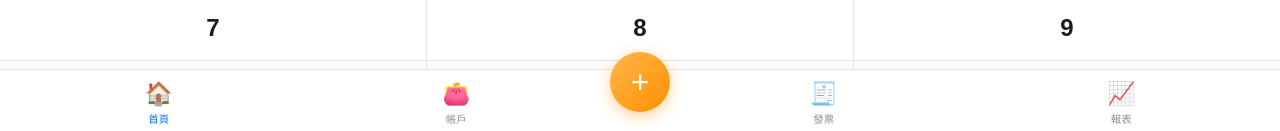
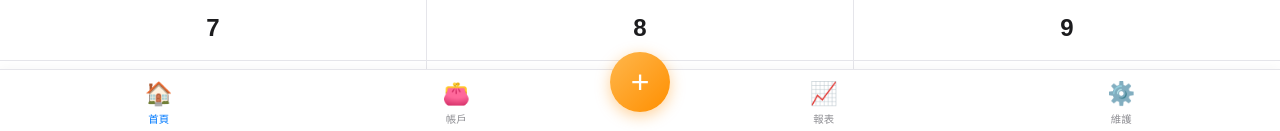
Before and after one commit to dalemiao3721/quick-money, a Next.js app: page / in a window 1280 px wide. Shown: the part 666-797 px from the top of the page. Built offline with nearby package versions, Linux system fonts and the light colour scheme.

Commit message:
Navigation Update: Replace Invoice with Maintenance tab and restore settings functionality

```diff
--- a/src/app/page.tsx
+++ b/src/app/page.tsx
@@ -355,14 +355,20 @@ export default function Home() {
         return (
           <div className="bank-view-container" style={{ background: '#fff' }}>
             <div className="report-toggle-group">
-              <button className={`report-toggle-btn ${reportView === 'category' ? 'active' : ''}`} onClick={() => { setReportView('category'); setReportPeriod('month'); }}>分類報表</button>
+              <button className={`report-toggle-btn ${reportView === 'category' ? 'active' : ''}`} onClick={() => {
+                setReportView('category');
+                setReportPeriod('month');
+                if (reportMainType === 'balance') setReportMainType('expense'); // 分類報表不支援結餘，自動跳回支出
+              }}>分類報表</button>
               <button className={`report-toggle-btn ${reportView === 'trend' ? 'active' : ''}`} onClick={() => { setReportView('trend'); setReportPeriod('month'); }}>收支趨勢</button>
             </div>
 
             <div className="report-main-tabs">
               <button className={`report-main-tab ${reportMainType === 'expense' ? 'active' : ''}`} onClick={() => setReportMainType('expense')}>支出</button>
               <button className={`report-main-tab ${reportMainType === 'income' ? 'active' : ''}`} onClick={() => setReportMainType('income')}>收入</button>
-              <button className={`report-main-tab ${reportMainType === 'balance' ? 'active' : ''}`} onClick={() => setReportMainType('balance')}>結餘</button>
+              {reportView === 'trend' && (
+                <button className={`report-main-tab ${reportMainType === 'balance' ? 'active' : ''}`} onClick={() => setReportMainType('balance')}>結餘</button>
+              )}
             </div>
 
             <div className="sub-filter-row">
@@ -567,13 +573,13 @@ export default function Home() {
           <button className="floating-add-btn" onClick={() => setCurrentScreen('main')}>+</button>
         </div>
 
-        <div className="tab-item" onClick={() => alert('開發中...')}>
-          <span className="tab-icon">🧾</span>
-          <span className="tab-label">發票</span>
-        </div>
         <div className={`tab-item ${currentScreen === 'reports' ? 'active report' : ''}`} onClick={() => { setCurrentScreen('reports'); setSelectedTx(null); }}>
           <span className="tab-icon">📈</span>
           <span className="tab-label">報表</span>
+        </div>
+        <div className={`tab-item ${currentScreen === 'maintenance' ? 'active' : ''}`} onClick={() => { setCurrentScreen('maintenance'); setSelectedTx(null); }}>
+          <span className="tab-icon">⚙️</span>
+          <span className="tab-label">維護</span>
         </div>
       </nav>
 
```
